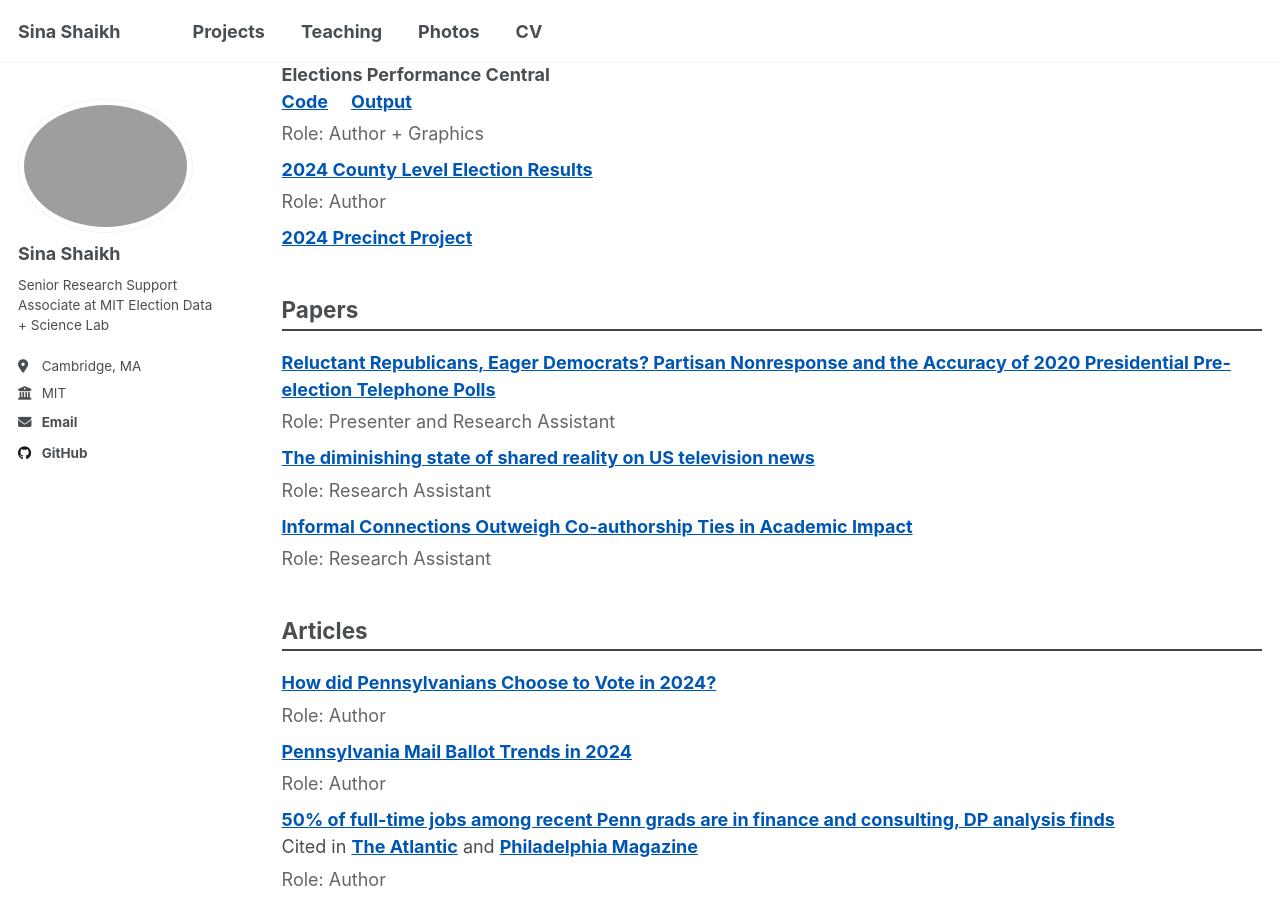
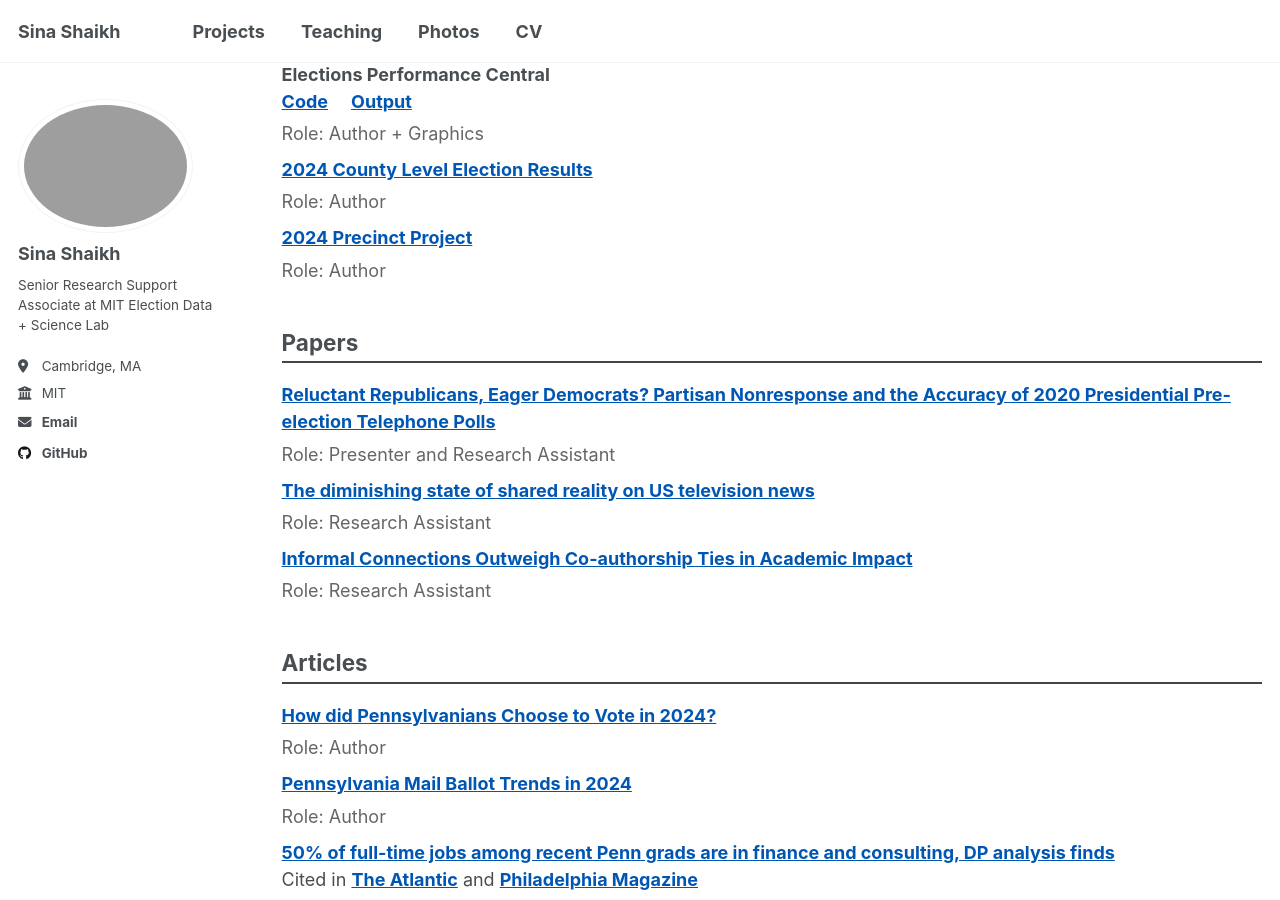
Before and after one commit to SinaShaikh/sinashaikh.github.io, a Jekyll site: the page built from _pages/publications.html, in a window 1280 px wide and 900 px high, scrolled down 389 px. Built offline with Jekyll 4.4.1, drawn with Linux system fonts in a browser that asks for light colours; a script that is not in the unit is left out.

Commit message:
Update publications.html

```diff
--- a/_pages/publications.html
+++ b/_pages/publications.html
@@ -96,6 +96,7 @@ author_profile: true
       <li>
         <a href="https://github.com/MEDSL/2024-elections-official" target="_blank" rel="noopener noreferrer">
           2024 Precinct Project</a>
+        <span class="role">Role: Author </span>
       </li>
     </ul>
 
```
